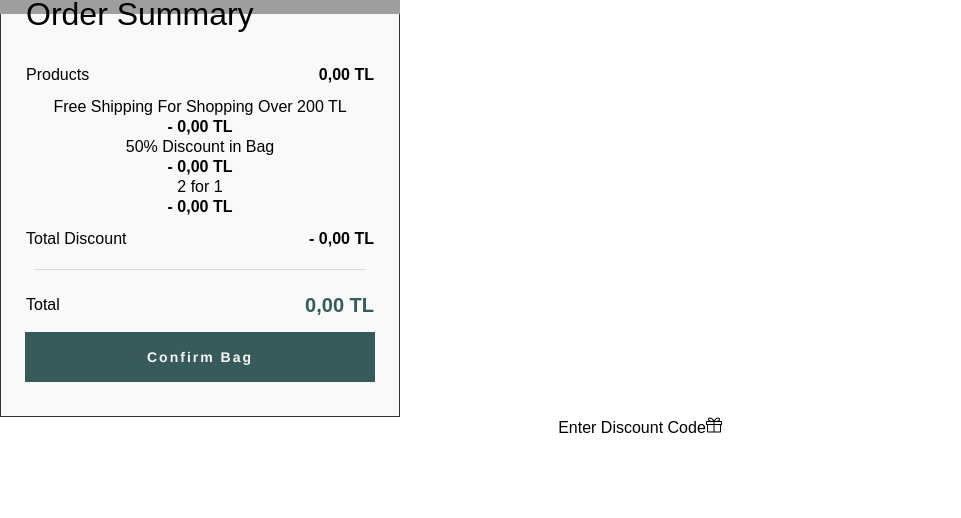
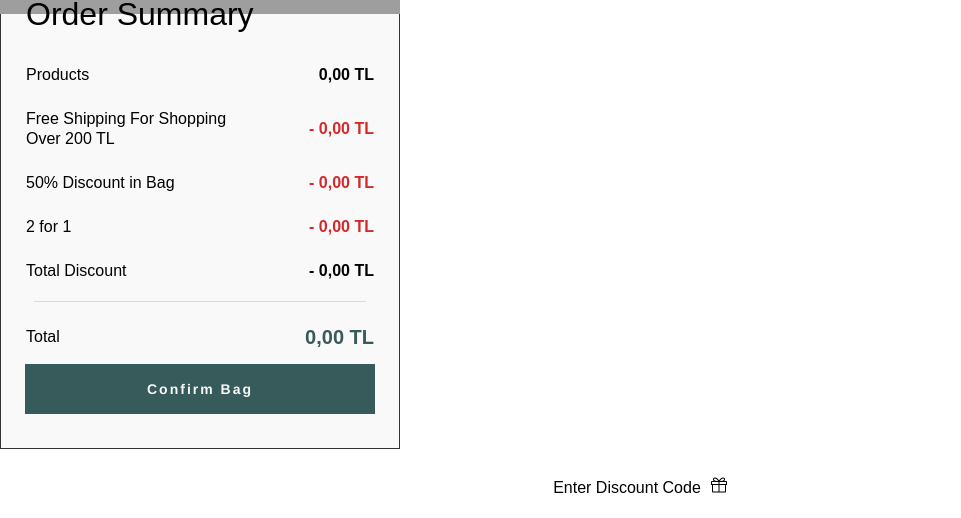
Before and after one commit to senaysenturk/e-commerce, a React (Create React App) app: page /shopping-cart in a window 1280 px wide. Shown: the part 392-910 px from the top of the page, without its empty margins (0-961 px from the left). Before the commit the page ends 829 px from the top, so only its background shows below. Built offline with nearby package versions, Linux system fonts and the light colour scheme; grey boxes are pictures that could not be loaded.

Commit message:
Orders page design #11 add order-summary scss code

```diff
--- a/src/components/app/shopping-cart/order-summary/style.scss
+++ b/src/components/app/shopping-cart/order-summary/style.scss
@@ -6,6 +6,8 @@
     list-style: none;
     font-family: sans-serif;
 }
+
+.order-summary {
 
     .order-summary-card {
         padding: 1.5rem;
@@ -39,7 +41,7 @@
                 justify-content: space-between;
             }
 
-        .order-shipping {
+            .order-campaign {
                 padding: 0.75rem 0;
                 display: flex;
                 align-items: center;
@@ -93,3 +95,18 @@
             }
         }
     }
+
+    .cart-voucher {
+        margin-top: 0.25rem;
+        padding: 24px;
+
+        a:hover {
+            cursor: pointer;
+        }
+
+        span {
+            margin-left: 10px;
+            cursor: pointer;
+        }
+    }
+}
```
Lines whose indentation alone changed are shown as unchanged.
